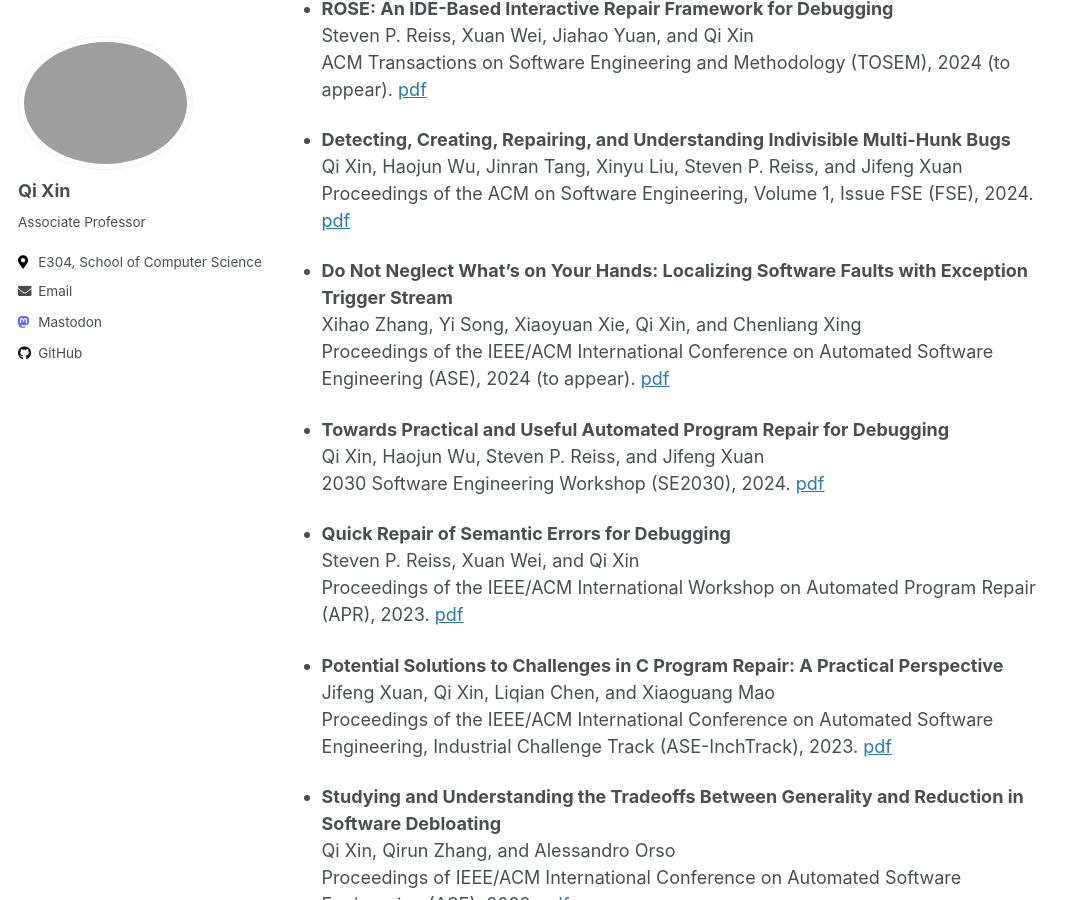
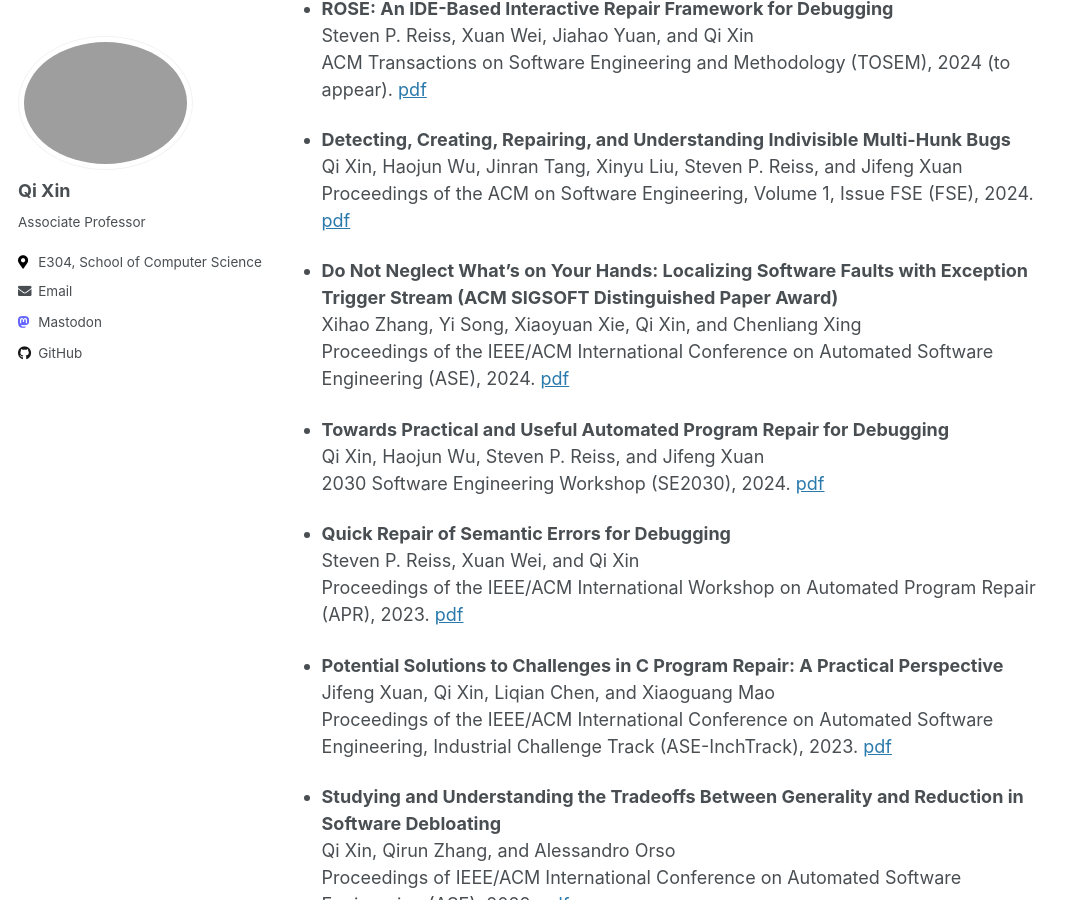
Before and after one commit to qixin5/qixin5.github.io, a Jekyll site: the page built from _pages/about.md, in a window 1280 px wide and 900 px high, scrolled down 836 px. Shown: the whole window, without its empty margins (0-1081 px from the left). Built offline with Jekyll 4.4.1, drawn with Linux system fonts in a browser that asks for light colours.

```diff
--- a/_pages/about.md
+++ b/_pages/about.md
@@ -26,11 +26,11 @@
 
 * **HedgeCode: A Multi-Task Hedging Contrastive Learning Framework for Code Search**<br>Gong Chen, Xiaoyuan Xie, Daniel Tang, Qi Xin, and Wenjie Liu<br>Proceedings of the IEEE/ACM International Conference on Software Engineering (ICSE), 2025 (to appear). [pdf](./)
 
-* **ROSE: An IDE-Based Interactive Repair Framework for Debugging**<br>Steven P. Reiss, Xuan Wei, Jiahao Yuan, and Qi Xin<br>ACM Transactions on Software Engineering and Methodology (TOSEM), 2024 (to appear). [pdf](./)
+* **ROSE: An IDE-Based Interactive Repair Framework for Debugging**<br>Steven P. Reiss, Xuan Wei, Jiahao Yuan, and Qi Xin<br>ACM Transactions on Software Engineering and Methodology (TOSEM), 2024 (to appear). [pdf](../files/pdf/research/tosem24rose.pdf)
 
 * **Detecting, Creating, Repairing, and Understanding Indivisible Multi-Hunk Bugs**<br>Qi Xin, Haojun Wu, Jinran Tang, Xinyu Liu, Steven P. Reiss, and Jifeng Xuan<br>Proceedings of the ACM on Software Engineering, Volume 1, Issue FSE (FSE), 2024. [pdf](../files/pdf/research/fse24detecting.pdf)
 
-* **Do Not Neglect What's on Your Hands: Localizing Software Faults with Exception Trigger Stream**<br>Xihao Zhang, Yi Song, Xiaoyuan Xie, Qi Xin, and Chenliang Xing<br>Proceedings of the IEEE/ACM International Conference on Automated Software Engineering (ASE), 2024 (to appear). [pdf](./)
+* **Do Not Neglect What's on Your Hands: Localizing Software Faults with Exception Trigger Stream (ACM SIGSOFT Distinguished Paper Award)**<br>Xihao Zhang, Yi Song, Xiaoyuan Xie, Qi Xin, and Chenliang Xing<br>Proceedings of the IEEE/ACM International Conference on Automated Software Engineering (ASE), 2024. [pdf](../files/pdf/research/ase24localizing.pdf)
 
 * **Towards Practical and Useful Automated Program Repair for Debugging**<br>Qi Xin, Haojun Wu, Steven P. Reiss, and Jifeng Xuan<br>2030 Software Engineering Workshop (SE2030), 2024. [pdf](../files/pdf/research/se2030towards.pdf)
 
```
Also changed, not shown: 2 other files.
